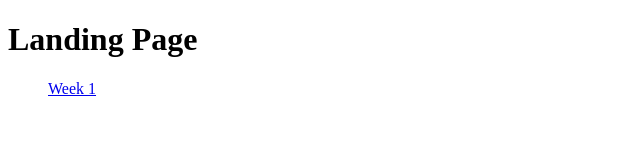
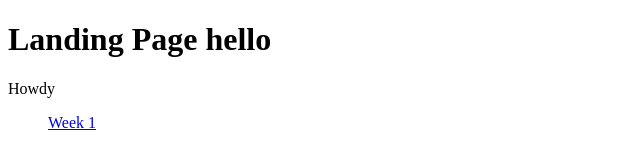
Before and after one commit to ZacharyJJones/CSI242, a plain HTML site: page index.html in a window 1280 px wide. Shown: the whole page, without its empty margins (0-640 px from the left). Drawn offline with Linux system fonts and the light colour scheme.

Commit message:
Update index.html

```diff
--- a/index.html
+++ b/index.html
@@ -9,7 +9,8 @@
 </head>
 
 <body>
-    <h1>Landing Page</h1>
+    <h1>Landing Page hello</h1>
+    <p>Howdy<p>
     <ul>
         <a href="/Week01/index.html">Week 1</a>
     </ul>
```
